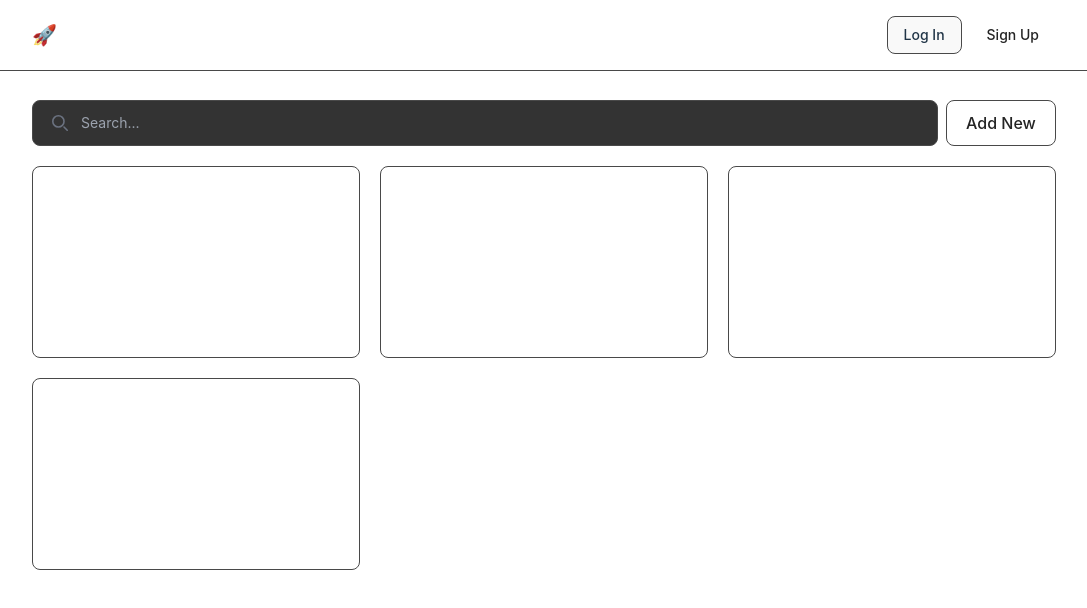
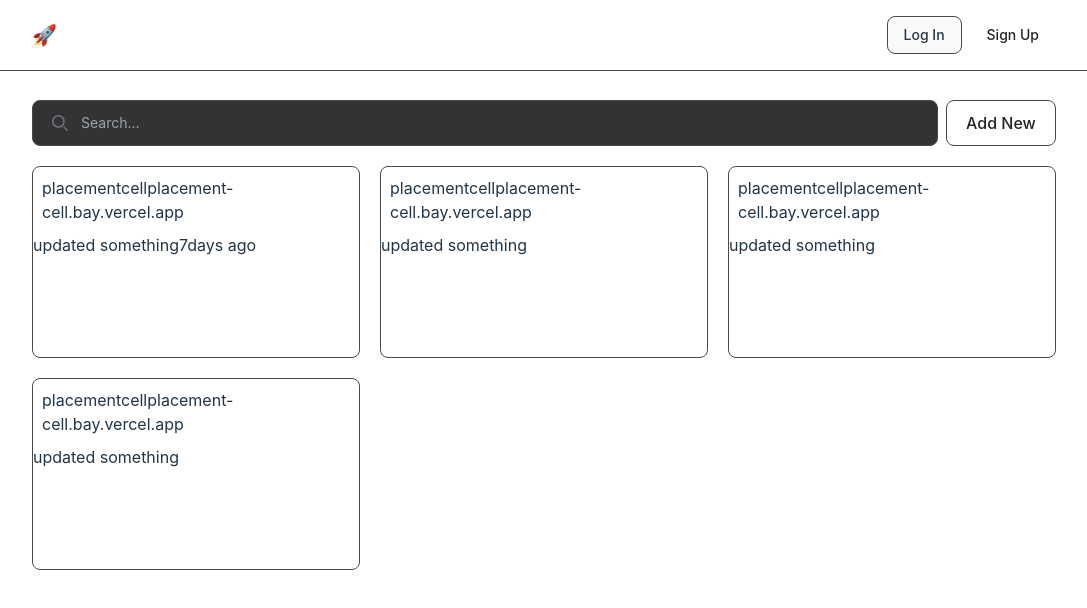
Before and after one commit to jashwanth0712/arweave-hackathon, a React (Vite) app in the folder hosting-website/: page / in a window 1280 px wide. Shown: the top 608 px of the page, without its empty margins (96-1183 px from the left). Built offline with nearby package versions, Linux system fonts and the light colour scheme.

Commit message:
added a new component

```diff
--- /dev/null
+++ b/hosting-website/src/components/DeployedProjectCard.jsx
@@ -0,0 +1,14 @@
+export default function DeployedProjectCard(props) {
+    console.log(props)
+    return (
+        <div className="border border-[var(--primary-light)] hover:border-[var(--text)] rounded-lg h-48">
+            <div style={{ display: "flex", padding: "9px" }}>
+                {props.data.title}
+                {props.data.link}
+
+            </div>
+            {props.data.latestCommit}
+            {props.data.lastUpdatedOn}
+        </div>
+    );
+};
--- a/hosting-website/src/pages/HomePage.jsx
+++ b/hosting-website/src/pages/HomePage.jsx
@@ -1,3 +1,4 @@
+import DeployedProjectCard from "../components/DeployedProjectCard";
 export default function HomePage() {
     return (
         <>
@@ -7,7 +8,7 @@ export default function HomePage() {
                     <div class="relative">
                         <div class="absolute inset-y-0 left-0 flex items-center pl-5 pointer-events-none">
                             <svg class="w-4 h-4 text-gray-500 dark:text-gray-400" aria-hidden="true" xmlns="http://www.w3.org/2000/svg" fill="none" viewBox="0 0 20 20">
-                            <path stroke="currentColor" stroke-linecap="round" stroke-linejoin="round" stroke-width="2" d="m19 19-4-4m0-7A7 7 0 1 1 1 8a7 7 0 0 1 14 0Z"/>
+                                <path stroke="currentColor" stroke-linecap="round" stroke-linejoin="round" stroke-width="2" d="m19 19-4-4m0-7A7 7 0 1 1 1 8a7 7 0 0 1 14 0Z" />
                             </svg>
                         </div>
                         <input type="search" id="default-search" class="block w-full p-3 pl-12 text-sm border ring-none focus:ring-none rounded-lg bg-[var(--primary-dark)] border-[var(--primary-light)] placeholder-gray-400 text-white focus:border-[var(--text-secondary)]" placeholder="Search..." required />
@@ -18,10 +19,10 @@ export default function HomePage() {
             </div>
 
             <div className='grid grid-cols-3 gap-5 mt-5'>
-                <div className="border border-[var(--primary-light)] hover:border-[var(--text)] rounded-lg h-48"></div>
-                <div className="border border-[var(--primary-light)] hover:border-[var(--text)] rounded-lg h-48"></div>
-                <div className="border border-[var(--primary-light)] hover:border-[var(--text)] rounded-lg h-48"></div>
-                <div className="border border-[var(--primary-light)] hover:border-[var(--text)] rounded-lg h-48"></div>
+                <DeployedProjectCard data={{ title: "placementcell", link: "placement-cell.bay.vercel.app", latestCommit: "updated something", lastUpdatedOn: "7days ago" }} />
+                <DeployedProjectCard data={{ title: "placementcell", link: "placement-cell.bay.vercel.app", latestCommit: "updated something", lastUpdateOn: "7days ago" }} />
+                <DeployedProjectCard data={{ title: "placementcell", link: "placement-cell.bay.vercel.app", latestCommit: "updated something", lastUpdateOn: "7days ago" }} />
+                <DeployedProjectCard data={{ title: "placementcell", link: "placement-cell.bay.vercel.app", latestCommit: "updated something", lastUpdateOn: "7days ago" }} />
             </div>
         </>
     );
```
Lines whose indentation alone changed are shown as unchanged.
